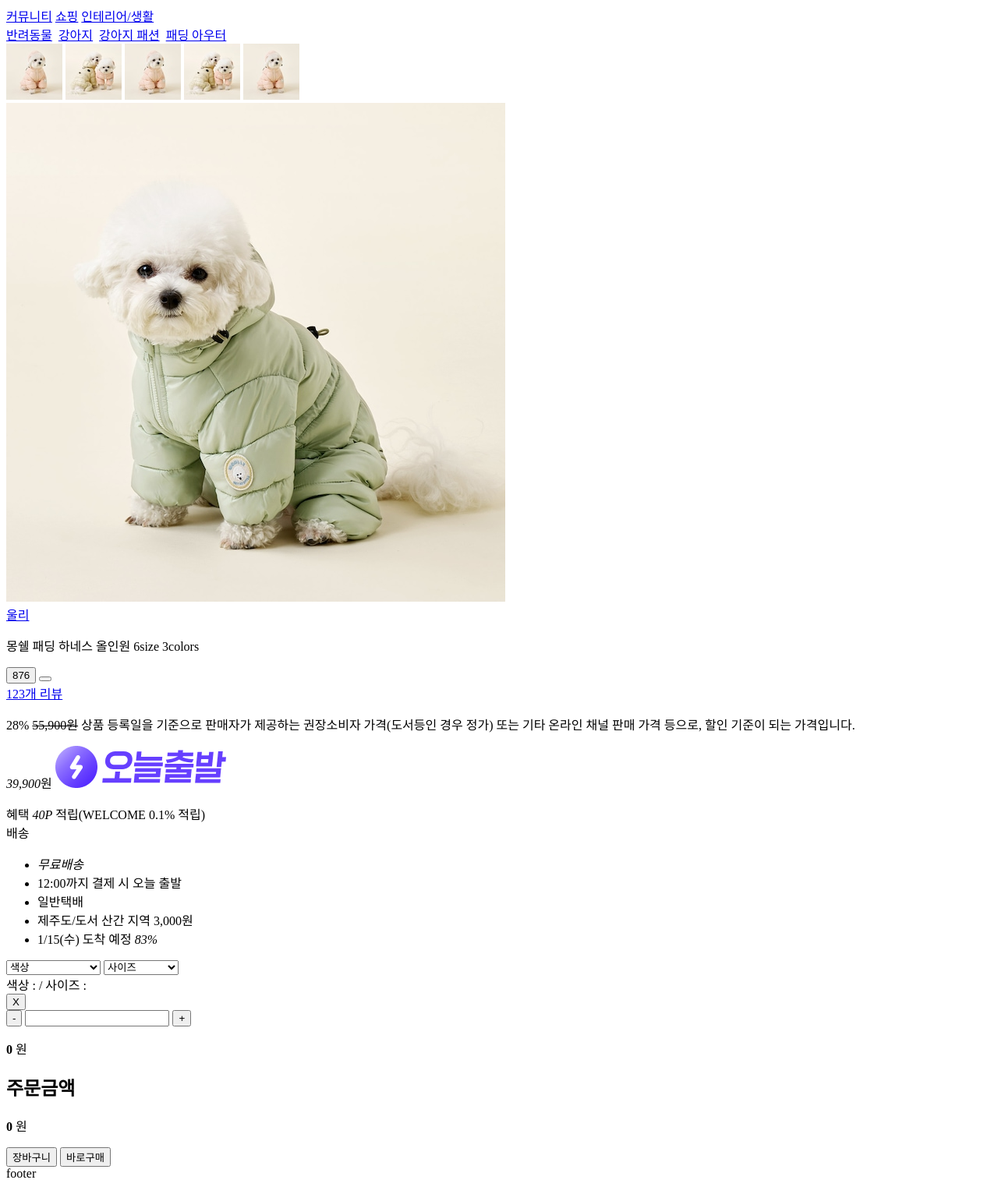
After one commit to Yeaji-J/TIL_js, a PHP site: page /sass_study/project4_ohou/index.html in a window 1280 px wide. The commit adds this page. Shown: the whole page at 78% size. Run offline with PHP 8.4, Linux system fonts and the light colour scheme.

Commit message:
오늘의 집 HTML

```diff
--- a/level1_dom/boolean.html
+++ b/level1_dom/boolean.html
@@ -5,6 +5,7 @@
     <meta name="viewport" content="width=device-width, initial-scale=1.0" />
     <title>Boolean | 조건문과 논리데이터</title>
     <link rel="stylesheet" href="./styles/reset.css" />
+    <script src="./scripts/boolean_common.js"></script>
     <script src="./scripts/boolean.js" defer></script>
     <style>
         body .print #print_btn img {width:50px; height:50px;}
@@ -24,6 +25,8 @@
         </button>
     </section>
     <section class="login">
+        <!-- 네이버 로그인 화면 -->
+        <a href="./boolean_mail.html" class="mail">메일로 이동</a>
         <form action="#" method="post" id="loginFrm">
             <input type="text" name="" id="user_id" placeholder="아이디">
             <input type="password" name="" id="user_pw" placeholder="비밀번호">
--- /dev/null
+++ b/level1_dom/scripts/boolean_common.js
@@ -0,0 +1,4 @@
+/* 로그인 유무 저장 전역 변수 */
+// 로그인 true
+// 로그아웃 false
+let isLogin = false;
--- /dev/null
+++ b/sass_study/project4_ohou/index.html
@@ -0,0 +1,146 @@
+<!DOCTYPE html>
+<html lang="ko">
+<head>
+    <meta charset="UTF-8">
+    <meta name="viewport" content="width=device-width, initial-scale=1.0">
+    <meta name="description " content="몽쉘 패딩 하네스 올인원 6size 3color">
+    <meta name="keywords" content="오늘의 집, 강아지 패션, 강아지 패딩 아우터">
+    <title>몽쉘 패딩 하네스 올인원</title>
+    <link rel="shortcut icon" href="https://www.flaticon.com/kr/free-icon/house_3637905" type="image/x-icon">
+    <link rel="stylesheet" href="./styles/reset.css">
+    <script src="./scripts/index.js" defer></script>
+</head>
+<body>
+    <div id="wrap">
+        <header>
+            <a href="#">커뮤니티</a>
+            <a href="#">쇼핑</a>
+            <a href="#">인테리어/생활</a>
+        </header>
+        <main>
+            <div class ="path">
+                <a href="#">반려동물</a>
+                <img src="" alt="" class="arrow_icon">
+                <a href="#">강아지</a>
+                <img src="" alt="" class="arrow_icon">
+                <a href="#">강아지 패션</a>
+                <img src="" alt="" class="arrow_icon">
+                <a href="#">패딩 아우터</a>
+            </div>
+            <div class="container"> <!-- a href 수정 -->
+                <div class="overview_img">
+                    <div class="img_col1"></div>
+                        <a href="#"><img src="./images/small1.jpg" alt=""></a>
+                        <a href="#"><img src="./images/small2.jpg" alt=""></a>
+                        <a href="#"><img src="./images/small1.jpg" alt=""></a>
+                        <a href="#"><img src="./images/small2.jpg" alt=""></a>
+                        <a href="#"><img src="./images/small1.jpg" alt=""></a>
+                    <div class="img_col2">
+                        <img src="./images/big1.jpg" alt="">
+                    </div>
+                </div>
+                <div class="contents">
+                    <a href="#" class="brand">울리</a>
+                    <div class="product_info">
+                        <p class="product_name">몽쉘 패딩 하네스 올인원 6size 3colors</p>
+                        <div class="right_icon">
+                            <button type="button" class="scrap">
+                                <!-- svg -->
+                                <span>876</span>
+                            </button>
+                            <button type="button" class="share">
+                                <!-- svg -->
+                            </button>
+                        </div>
+                    </div>
+                    <a href="#" class="review">
+                        <div class="review_stars">
+                            <!-- svg * 5 -->
+                        </div>
+                        <span class="review_txt">123개 리뷰</span>
+                    </a>
+                    <div class="price_wrap">
+                        <p class="dc_original_price">
+                            <span class="dc_percent">28%</span>
+                            <del class="original_price">55,900원</del>
+                            <span class="price_info">
+                                <!-- svg -->
+                                <span class="info">상품 등록일을 기준으로 판매자가 제공하는 권장소비자 가격(도서등인 경우 정가) 또는 기타 온라인 채널 판매 가격 등으로, 할인 기준이 되는 가격입니다.</span>
+                            </span>
+                        </p>
+                        <p class="currnet_price">
+                            <em>39,900</em><span>원</span>
+                            <img src="./images/today.png" alt="오늘출발">
+                        </p>
+                    </div>
+                    <div class="benefit">
+                        <span class="benefit_title">혜택</span>
+                        <span class="benefit_contents">
+                            <em>40P</em>
+                            <span>적립(WELCOME 0.1% 적립)</span>
+                        </span>
+                    </div>
+                    <div class="shipping">
+                        <span class="sihpping_title">배송</span>
+                        <ul class="sihpping_contents">
+                            <li class="shipping_details"><em>무료배송</em></li>
+                            <li class="shipping_details">12:00까지 결제 시 오늘 출발</li>
+                            <li class="shipping_details">일반택배</li>
+                            <li class="shipping_details">제주도/도서 산간 지역 3,000원</li>
+                            <li class="shipping_details">1/15(수) 도착 예정 <em>83%</em></li>
+                        </ul>
+                    </div>
+                    <form action="#" method="get" id="orderFrm">
+                        <div class="product_opt">
+                            <select name="color" id="color">
+                                <option value="none" class="color_opt">색상</option>
+                                <option value="kaki" class="color_opt">카키(17,900원)</option>
+                                <option value="caremel" class="color_opt">카라멜(17,900원)</option>
+                                <option value="strawberry" class="color_opt">딸기(17,900원)</option>
+                            </select>
+                            <select name="size" id="size">
+                                <option value="none" class="size_opt">사이즈</option>
+                                <option value="s" class="size_opt">S(39,900원)</option>
+                                <option value="m" class="size_opt">M(39,900원)</option>
+                                <option value="l" class="size_opt">L(39,900원)</option>
+                            </select>
+                        </div>
+                        <!-- 상품선택 시 선택정보 삽입 위치 -->
+                        <div class="order_list">
+                            <div class="option_info">
+                                <span>색상 :</span>
+                                <span class="color_opt"><!-- 선택 색상 옵션 --></span>
+                                <span>/</span>
+                                <span>사이즈 :</span>
+                                <span class="size_opt"><!-- 선택 사이즈 옵션 --></span>
+                            </div>
+                            <button type="button" class="close">X</button>
+                            <div class="total_price_box">
+                                <button type="button" id="minus">-</button>
+                                <input type="text" name="" id="">
+                                <button type="button" id="plus">+</button>
+                            </div>
+                            <p class="total_sum_one">
+                                <strong>0</strong>
+                                <span>원</span>
+                            </p>
+                        </div>
+                        <div class="total_price">
+                            <h2>주문금액</h2>
+                            <p class="total_sum_one">
+                                <strong>0</strong>
+                                <span>원</span>
+                            </p>
+                        </div>
+                        <div class="btn_group">
+                            <button type="button" id="cart_btn">장바구니</button>
+                            <button type="button" id="buy_btn">바로구매</button>
+                        </div>
+                    </form>
+                </div>
+            </div>
+        </main>
+        <footer>footer</footer>
+    </div>
+</body>
+</html>
--- a/task/styles/diet_scale.css
+++ b/task/styles/diet_scale.css
@@ -19,3 +19,5 @@ body #weightFrm .info_g .weight_g .weight {}
 body #weightFrm .info_g .weight_g #weight_input {}
 body #weightFrm #check_btn {}
 body #weightFrm .result_msg {}
+
+/* 핑크 #F27EB4 파랑 #05F2F2 초록 #04BF55 노랑 #F2E966 주황 #F28705 */
```
Also changed, not shown: level1_dom/boolean_mail.html (added, +20 -0 lines), level1_dom/scripts/boolean.js (+18 -5 lines), level1_dom/scripts/boolean_mail.js (added, +21 -0 lines), README.md, sass_study/project4_ohou/images/big1.jpg (added), sass_study/project4_ohou/images/big2.jpg (added), sass_study/project4_ohou/images/small1.jpg (added), sass_study/project4_ohou/images/small2.jpg (added), sass_study/project4_ohou/images/today.png (added), sass_study/project4_ohou/scripts/index.js (added), sass_study/project4_ohou/styles/main.scss (added), sass_study/project4_ohou/styles/reset.css (added).
